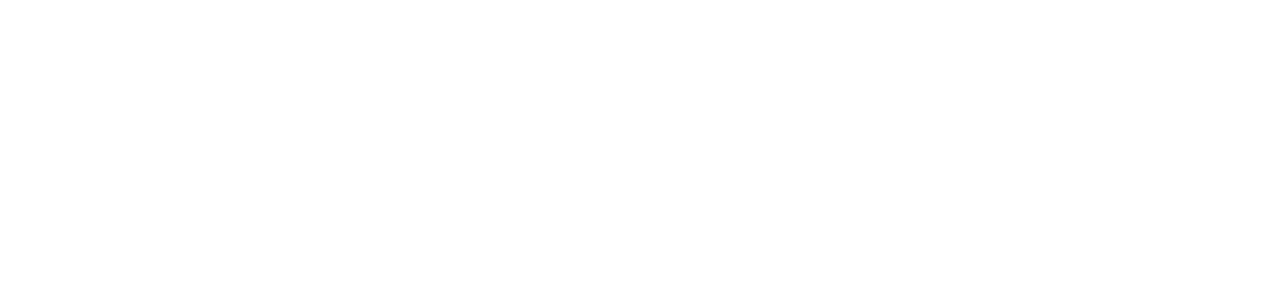
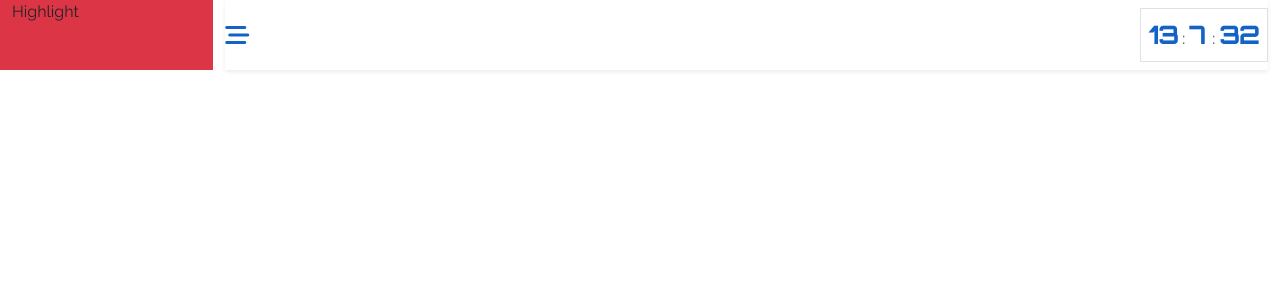
Before and after one commit to Cyber9jaDev/Car-Booking-System, a React (Vite) app in the folder client/: page /admin/home in a window 1280 px wide. Before the commit this address had no page. Shown: the top 300 px of the page. Built offline with nearby package versions, Linux system fonts and the light colour scheme.

Commit message:
added digital time to  admin page

```diff
--- a/client/src/Routes.tsx
+++ b/client/src/Routes.tsx
@@ -6,6 +6,7 @@ import Login from "./pages/users/Login";
 import About from "./pages/users/About";
 import Services from "./pages/users/Services";
 import Contact from "./pages/users/Contact";
+import Home from "./pages/admin/Home";
 
 
 const RouterLinks = () => {
@@ -21,6 +22,7 @@ const RouterLinks = () => {
           <Route path="/about" element={<About/>} />
           <Route path="/services" element={<Services/>} />
           <Route path="/contact" element = {<Contact/>} />
+          <Route path="/admin/home" element={ <Home/>} />
         </Routes>
       </BrowserRouter>
     </>
--- /dev/null
+++ b/client/src/components/admin/Highlight.tsx
@@ -0,0 +1,11 @@
+import '../../sass/admin/highlight.scss';
+
+const Highlight = () => {
+  return (
+    <section className='bg-danger col-sm-12 col-md-2'>
+      Highlight
+    </section>
+  )
+}
+
+export default Highlight;
--- /dev/null
+++ b/client/src/components/admin/Main.tsx
@@ -0,0 +1,45 @@
+import { useEffect, useState } from 'react';
+import '../../sass/admin/main.scss';
+
+const Main = () => {
+  const [time, setTime] = useState({
+    hour: new Date().getHours(),
+    minute: new Date().getMinutes(),
+    second: new Date().getSeconds(),
+  });
+
+  useEffect(() => {
+    const time_ = setInterval(() => {
+      setTime({ hour: new Date().getHours(), minute: new Date().getMinutes(), second: new Date().getSeconds()})
+    }, 1000)
+    return () => { clearInterval(time_) }
+  }, [time])
+
+
+  // useEffect(() => {
+  //   const date__ = () => {
+  //     const _date = new Date();
+  //       setInterval(() => {
+  //         setDate({ hour: _date.getHours(), minute: _date.getMinutes(), second: _date.getSeconds()})
+  //       }, 1000);
+  //   }
+  //   date__();
+  //   return () => { date__() }
+  // }, [ date ]);
+
+  const { hour, minute, second } = time;
+
+  // console.log(date);
+  return (
+    <section id='main' className='col-sm-12 col-md-10'>
+      <header className='d-flex align-items-center h-100 w-100'>
+        <i className="me-auto fa-solid fa-bars-staggered"></i>
+        <div className="date p-2 ms-auto border border-1 border-black">
+          <span>{ hour }</span> : <span> { minute } </span> : <span> { second } </span>
+        </div>
+      </header>
+    </section>
+  )
+}
+
+export default Main;
--- a/client/src/index.css
+++ b/client/src/index.css
@@ -1,3 +1,5 @@
+@import url('https://fonts.googleapis.com/css2?family=Orbitron:wght@400;500&display=swap');
+
 *{
   padding: 0;
   margin: 0;
--- /dev/null
+++ b/client/src/pages/admin/Home.tsx
@@ -0,0 +1,17 @@
+import Main from '../../components/admin/Main'
+import Highlight from '../../components/admin/Highlight'
+
+const Home = () => {
+  return (
+    <section style={{ minHeight: '100vh', width: '100%' }} id='admin-homepage'>
+      <div className="container-fluid">
+        <div className="row">
+          <Highlight />
+          <Main />
+        </div>
+      </div>
+    </section>
+  )
+}
+
+export default Home
--- /dev/null
+++ b/client/src/sass/admin/main.scss
@@ -0,0 +1,22 @@
+#main{
+
+  header{
+    width: 100%;
+    height: 70px !important;
+    background-color: #ffffff;
+    box-shadow: rgba(0, 0, 0, 0.075) 0px 2px 4px 0px;
+  }
+
+  header > i{
+    cursor: pointer;
+    font-size: 1.5em;
+    color: #1363c6;
+  }
+
+  header > .date >  span{
+    font-family: 'Orbitron', sans-serif;
+    font-weight: 600;
+    font-size: 1.5em;
+    color: #1363c6;
+  }
+}
```
Also changed, not shown: client/src/sass/admin/highlight.scss (added).
